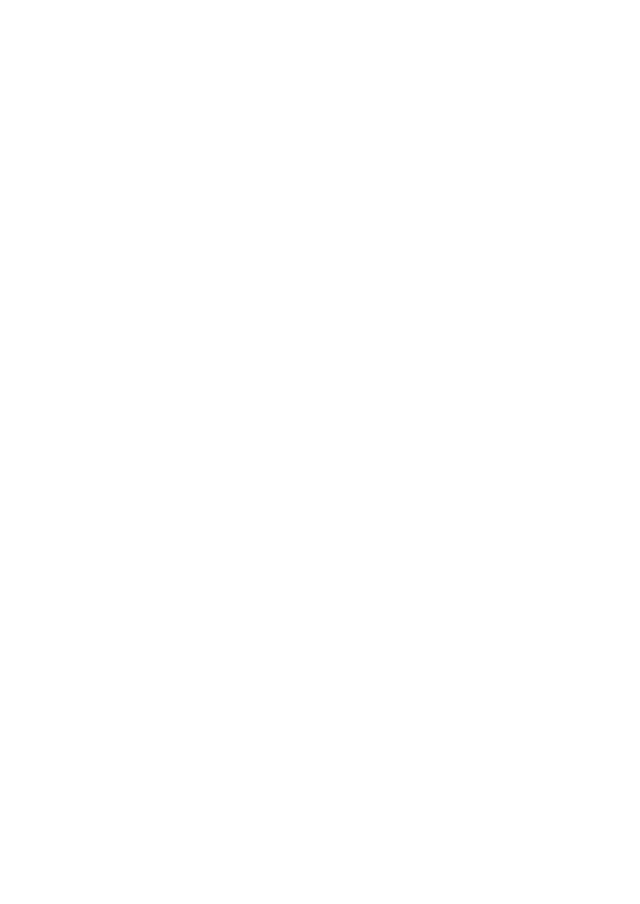
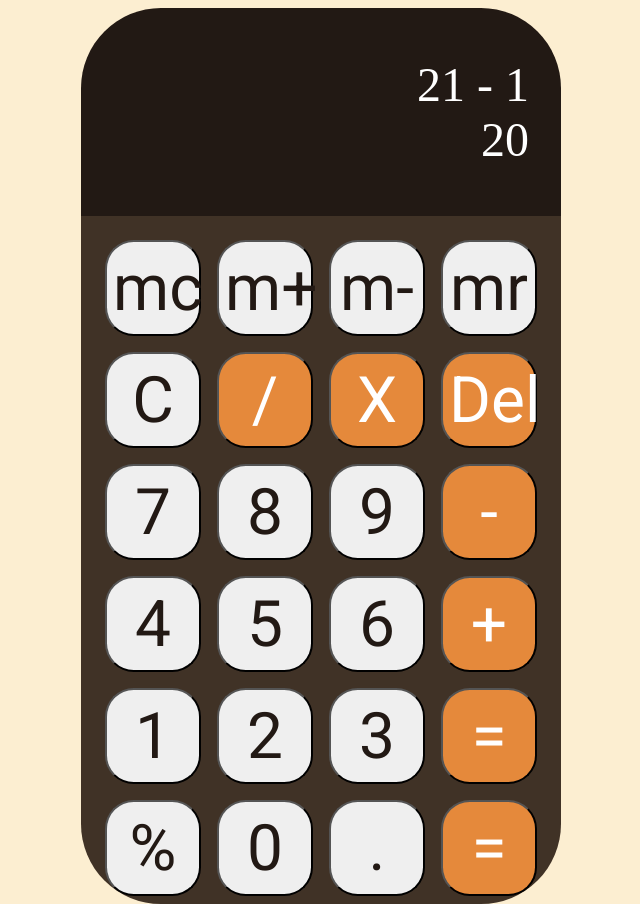
Before and after one commit to CJamesFoust/odin-foundations-calculator, a plain HTML site: page index.html in a window 1280 px wide. Shown: the whole page, without its empty margins (319-959 px from the left). Before the commit the page ends 800 px from the top, so only its background shows below. Drawn offline with Linux system fonts and the light colour scheme.

Commit message:
add shell html and css for calculator. add intended buttons

```diff
--- a/index.html
+++ b/index.html
@@ -5,7 +5,47 @@
     <meta name="viewport" content="width=device-width, initial-scale=1.0" />
     <title>Document</title>
     <link rel="stylesheet" href="style.css" />
+    <link rel="preconnect" href="https://fonts.googleapis.com" />
+    <link rel="preconnect" href="https://fonts.gstatic.com" crossorigin />
+    <style>
+      @import url("https://fonts.googleapis.com/css2?family=Outfit:wght@100..900&family=Roboto:ital,wght@0,100..900;1,100..900&display=swap");
+    </style>
     <script src="scripts.js" defer></script>
   </head>
-  <body></body>
+  <body>
+    <div class="container">
+      <div class="calculator-container">
+        <div class="top-display border-radius--tl-tr">
+          <div class="top-user-input-line">21 - 1</div>
+          <div class="top-result-line">20</div>
+        </div>
+        <div class="main-section border-radius--bl-br">
+          <button id="mc">mc</button>
+          <button id="m+">m+</button>
+          <button id="m">m-</button>
+          <button id="mr">mr</button>
+          <button id="c">C</button>
+          <button id="divide" class="button--orange">/</button>
+          <button id="multiply" class="button--orange">X</button>
+          <button id="delete" class="button--orange">Del</button>
+          <button id="7">7</button>
+          <button id="eight">8</button>
+          <button id="nine">9</button>
+          <button id="minus" class="button--orange">-</button>
+          <button id="four">4</button>
+          <button id="five">5</button>
+          <button id="six">6</button>
+          <button id="plus" class="button--orange">+</button>
+          <button id="one">1</button>
+          <button id="two">2</button>
+          <button id="three">3</button>
+          <button id="equals" class="button--orange">=</button>
+          <button id="percent">%</button>
+          <button id="zero">0</button>
+          <button id="period">.</button>
+          <button id="equals2" class="button--orange">=</button>
+        </div>
+      </div>
+    </div>
+  </body>
 </html>
--- a/scripts.js
+++ b/scripts.js
@@ -28,3 +28,7 @@ const operate = (a, o, b) => {
       return console.error(`Sent value not expected: ${o}`);
   }
 };
+
+var firstDigit = 0;
+var operator = "";
+var secondDigit = 0;
--- a/style.css
+++ b/style.css
@@ -0,0 +1,79 @@
+:root {
+  --color-bg-tan: #fceed1;
+  --color-dark-black: rgb(34, 25, 20);
+  --color-light-black: rgb(64, 50, 38);
+  --color-beige: rgb(198, 177, 159);
+  --color-orange: rgb(225, 134, 58);
+  font-size: 16px;
+  font-family: "Roboto", sans-serif;
+}
+
+* {
+  color: #ffffff;
+  font-family: "Times New Roman", Times, serif;
+}
+
+body {
+  background: var(--color-bg-tan);
+  display: flex;
+  justify-content: center;
+}
+
+.calculator-container {
+  width: fit-content;
+  height: 40rem;
+  max-width: 640px;
+}
+
+.top-display {
+  height: 13em;
+  /* width: 100%; */
+  min-height: 5em;
+  max-height: 13em;
+  min-width: 8em;
+  background: var(--color-dark-black);
+  display: flex;
+  flex-direction: column;
+  justify-content: center;
+  align-items: flex-end;
+  padding-inline: 2em;
+
+  * {
+    font-size: 3rem;
+  }
+}
+
+.main-section {
+  height: 100%;
+  /* width: 100%; */
+  background: var(--color-light-black);
+  display: grid;
+  grid-template-columns: repeat(4, 1fr);
+  grid-row-gap: 1rem;
+  grid-column-gap: 1rem;
+  padding: 1.5rem;
+
+  button {
+    border-radius: 30%;
+    width: 6rem;
+    height: 6rem;
+    color: var(--color-dark-black);
+    font-size: 4rem;
+    font-family: "Roboto";
+  }
+
+  .button--orange {
+    background: rgb(229, 137, 59);
+    color: #ffffff;
+  }
+}
+/* 46em */
+.border-radius--tl-tr {
+  border-top-left-radius: 5em;
+  border-top-right-radius: 5em;
+}
+
+.border-radius--bl-br {
+  border-bottom-left-radius: 5em;
+  border-bottom-right-radius: 5em;
+}
```
